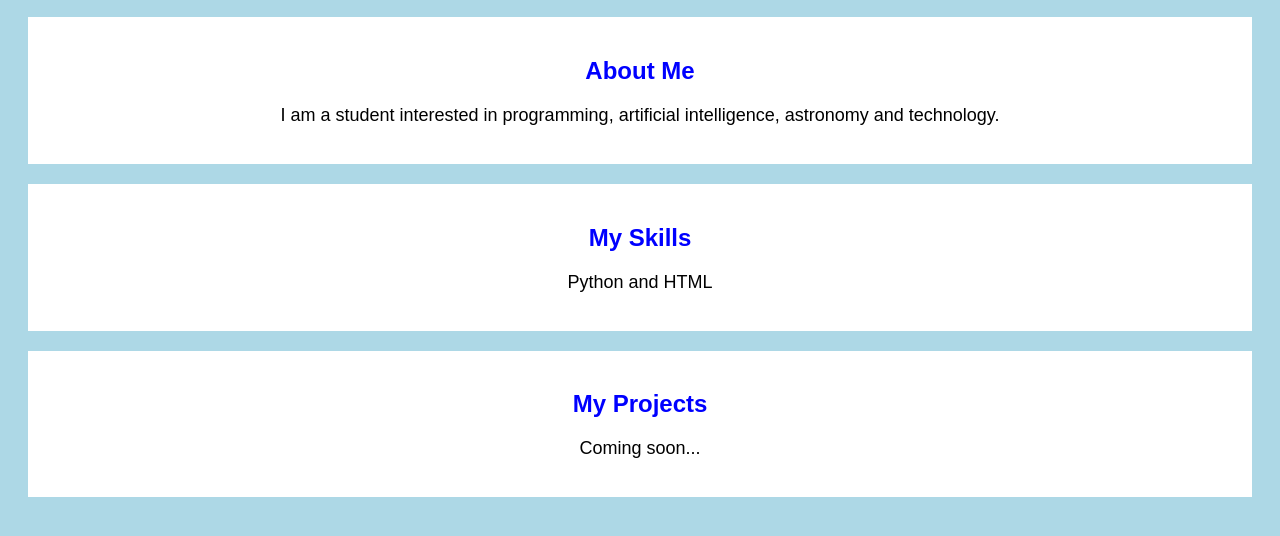
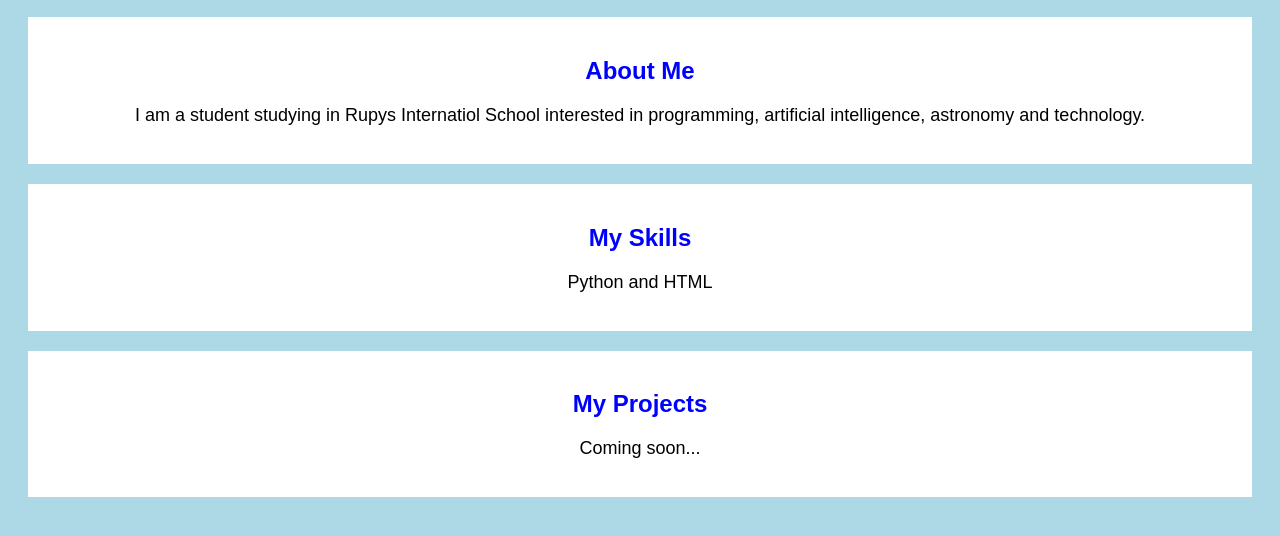
Before and after one commit to sabhyamanbaidya-bit/github-portfolio, a plain HTML site: page index.html in a window 1280 px wide. Shown: the part 104-640 px from the top of the page. Drawn offline with Linux system fonts and the light colour scheme.

Commit message:
Update About Me section with school name

```diff
--- a/index.html
+++ b/index.html
@@ -14,7 +14,7 @@
     <div class="section">
         <h2>About Me</h2>
         <p>
-            I am a student interested in programming,
+            I am a student studying in Rupys Internatiol School interested in programming,
             artificial intelligence, astronomy and technology.
         </p>
     </div>
```
